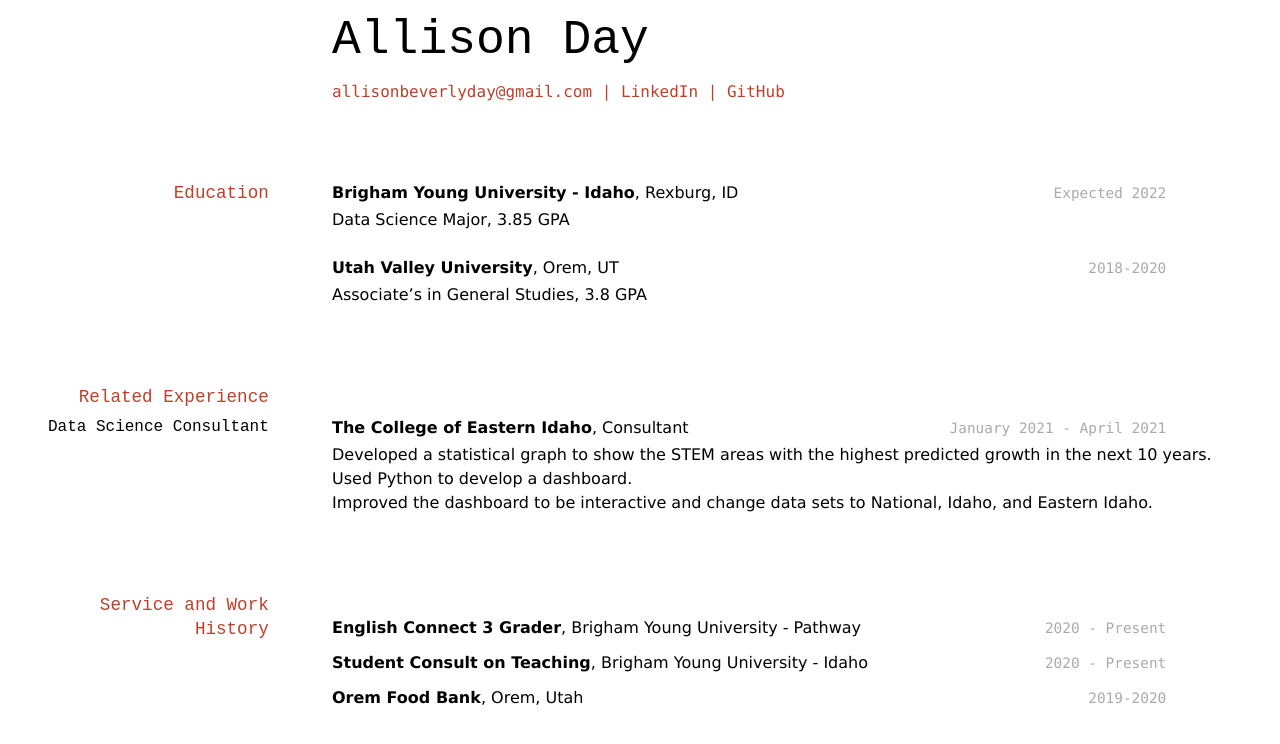
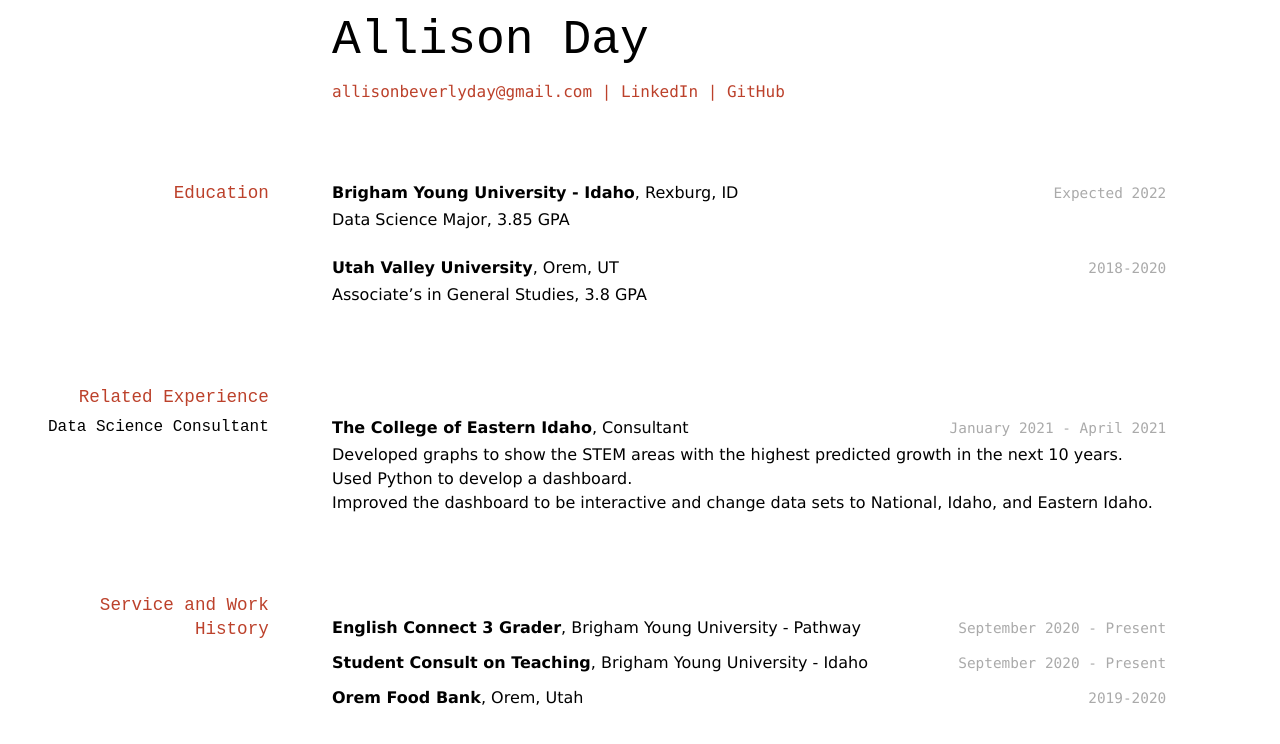
Before and after one commit to byuids-resumes/allisonbday_resume, a Jekyll site: the page built from docs/index.md, in a window 1280 px wide. Shown: the top 744 px of the page. Built offline with Jekyll 4.4.1, drawn with Linux system fonts in a browser that asks for light colours.

Commit message:
something

```diff
--- a/docs/index.md
+++ b/docs/index.md
@@ -32,16 +32,16 @@ title: Allison Day's Resume
 `January 2021 - April 2021`
 **The College of Eastern Idaho**, Consultant
 
-- Developed a statistical graph to show the STEM areas with the highest predicted growth in the next 10 years.
+- Developed graphs to show the STEM areas with the highest predicted growth in the next 10 years.
 - Used Python to develop a dashboard.
 - Improved the dashboard to be interactive and change data sets to National, Idaho, and Eastern Idaho.
 
 ## Service and Work History
 
-`2020 - Present`
+`September 2020 - Present`
 **English Connect 3 Grader**, Brigham Young University - Pathway
 
-`2020 - Present`
+`September 2020 - Present`
 **Student Consult on Teaching**, Brigham Young University - Idaho
 
 `2019-2020`
```
